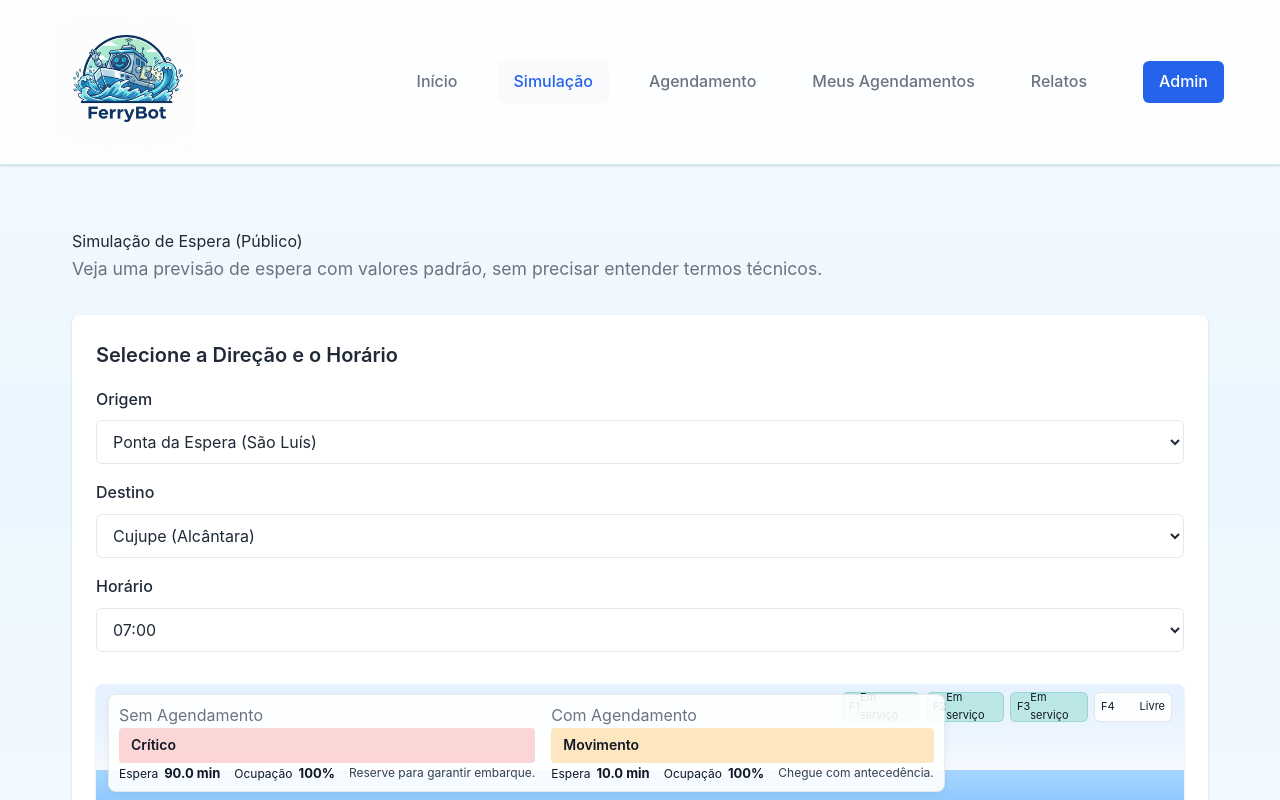
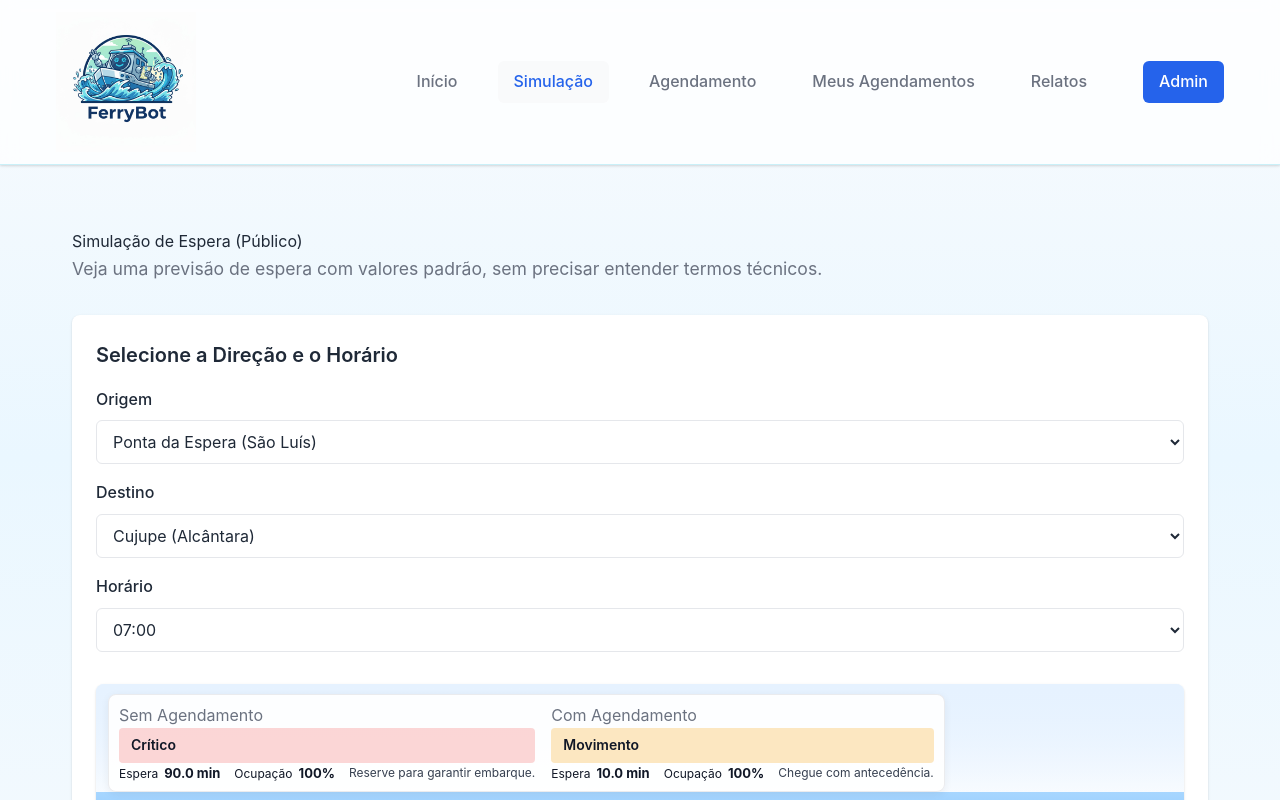
Before and after one commit to JoberthCastro/Simulacao_Avalicao_FerryBoat, a React (Vite) app: page /simulacao in a window 1280 px wide. Both pictures are taken after a click on the button "Simular". Shown: the top 800 px of the page. Built offline with nearby package versions, Linux system fonts and the light colour scheme.

Commit message:
Envio simulação public

```diff
--- a/src/components/FerryAnimation/FerryAnimation.jsx
+++ b/src/components/FerryAnimation/FerryAnimation.jsx
@@ -274,6 +274,7 @@ function FerryAnimation({
           ))}
           {queueCount > 24 && <div className="more-cars">+{queueCount - 24}</div>}
         </div>
+        {variant === 'admin' && (
           <div className="servers-visual" aria-label="Servidores (ferries)">
             {serverStates.map((s, idx) => (
               <div key={idx} className={`server-slot ${s.busy ? 'busy' : ''} ${s.failed ? 'failed' : ''} ${s.pulse ? 'pulse' : ''}`}>
@@ -282,6 +283,7 @@ function FerryAnimation({
               </div>
             ))}
           </div>
+        )}
       </div>
 
       {variant === 'public' && insightsNo && insightsYes && (
--- a/src/pages/SimulacaoPublic/SimulacaoPublic.jsx
+++ b/src/pages/SimulacaoPublic/SimulacaoPublic.jsx
@@ -126,6 +126,7 @@ function SimulacaoPublic() {
               <div className="loading-area">
                 <FerryAnimation
                   active={loading}
+                  height={200}
                   lambda={animCfg?.lambda ?? 120}
                   mu={animCfg?.mu ?? 25}
                   servers={animCfg?.servers ?? 4}
```
Lines whose indentation alone changed are shown as unchanged.
